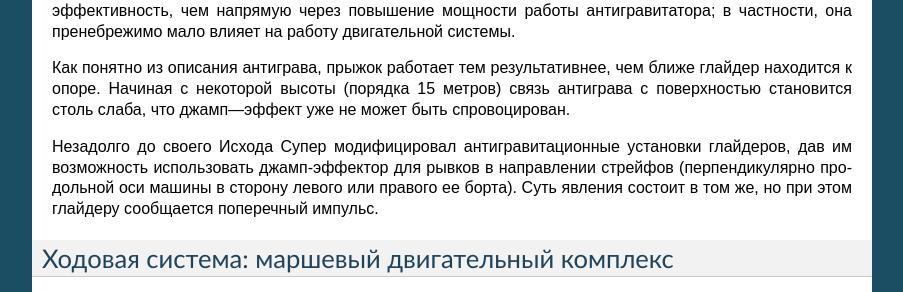
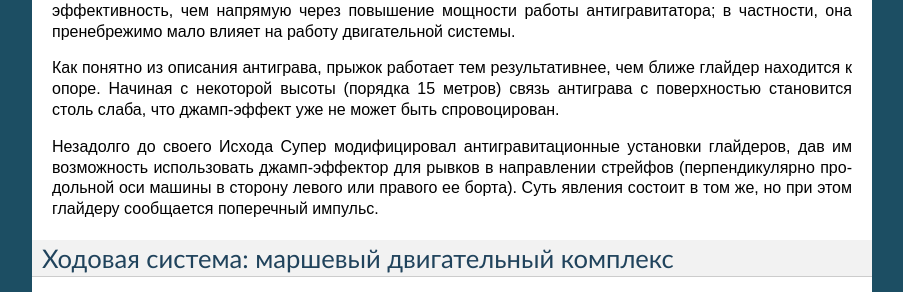
Before and after one commit to himerian/m3lore, a Sphinx documentation site: the page built from docs/source/m3story.rst, in a window 1280 px wide and 900 px high, scrolled down 52856 px. Shown: the part 201-493 px from the top of the window, without its empty margins (198-1101 px from the left). Built offline with Sphinx 7.4.7, drawn with Linux system fonts in a browser that asks for light colours.

Commit message:
Minor tweaks
Split the sections

```diff
--- a/docs/source/conf.py
+++ b/docs/source/conf.py
@@ -19,7 +19,7 @@
 
 project = 'M3:LOREDOCS'
 copyright = 'author: dust; co-author: vadim; editor: himerian; 2022'
-author = 'Bulat "Dust" Dautov'
+author = 'Bulat "Dust" Dautov, Vadim'
 
 # The full version, including alpha/beta/rc tags
 release = 'beta'
--- a/docs/source/m3story.rst
+++ b/docs/source/m3story.rst
@@ -2711,6 +2711,8 @@
 
 Глайдеры
 ===================
+
+
 Устройство глайдера I
 ---------------------------------
 
@@ -2807,7 +2809,7 @@
 прочностью, но совсем посредственной маневренностью.
 
 Ходовая система: антигравитационная установка
-----------------------------------------------------
+-------------------------------------------------------------
 
 Глайдер использует нереактивный способ перемещения, т.е. не отбрасывает от себя
 массу для создания тяги. Тяга генерируется всегда за счет отталкивания от
@@ -2855,7 +2857,7 @@
 
 Как понятно из описания антиграва, прыжок работает тем результативнее, чем ближе
 глайдер находится к опоре. Начиная с некоторой высоты (порядка 15 метров) связь
-антиграва с поверхностью становится столь слаба, что джамп—эффект уже не может
+антиграва с поверхностью становится столь слаба, что джамп-эффект уже не может
 быть спровоцирован.
 
 Незадолго до своего Исхода Супер модифицировал антигравитационные установки
@@ -2947,9 +2949,8 @@
 максимальная скорость. Динамические характеристики боевой единицы оказываются
 довольно чувствительны к ее массе.
 
-
 Ходовая система: маневровый комплекс
------------------------------------------------
+---------------------------------------------------------------------------------
 
 Третьим основным блоком передвижения глайдера является **маневровая система**. Это
 распределенный комплекс устройств, который, также за счет взаимодействия с
```
Also changed, not shown: 1 other file.
